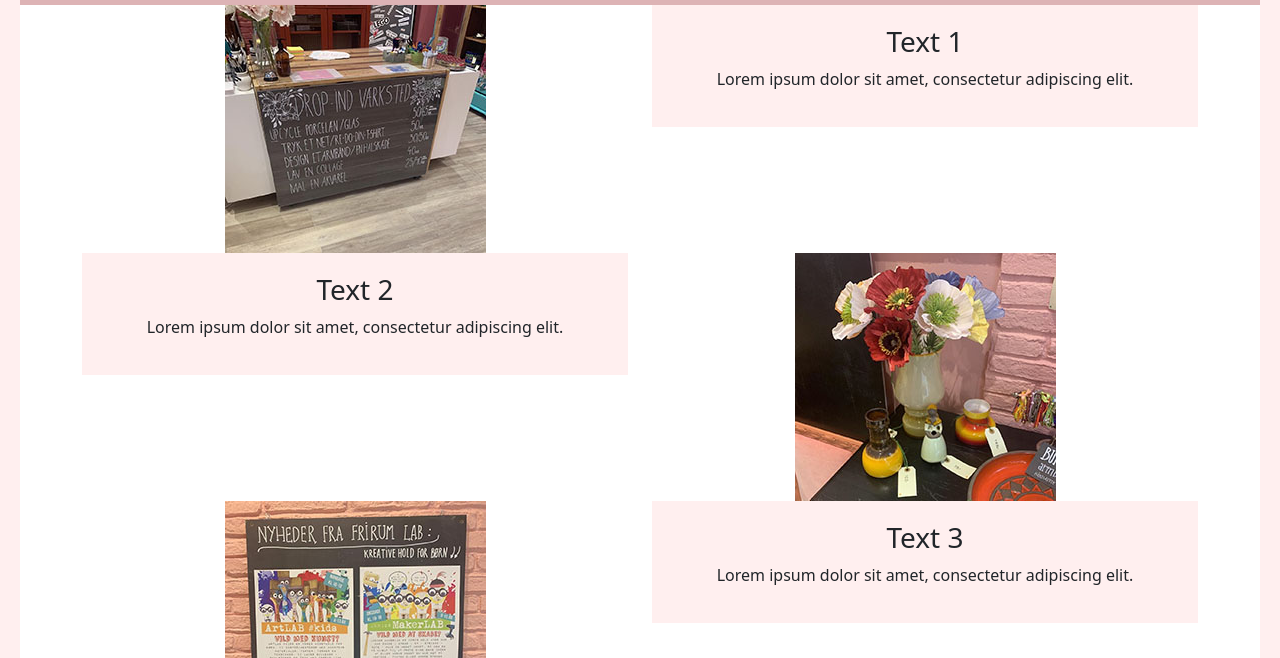
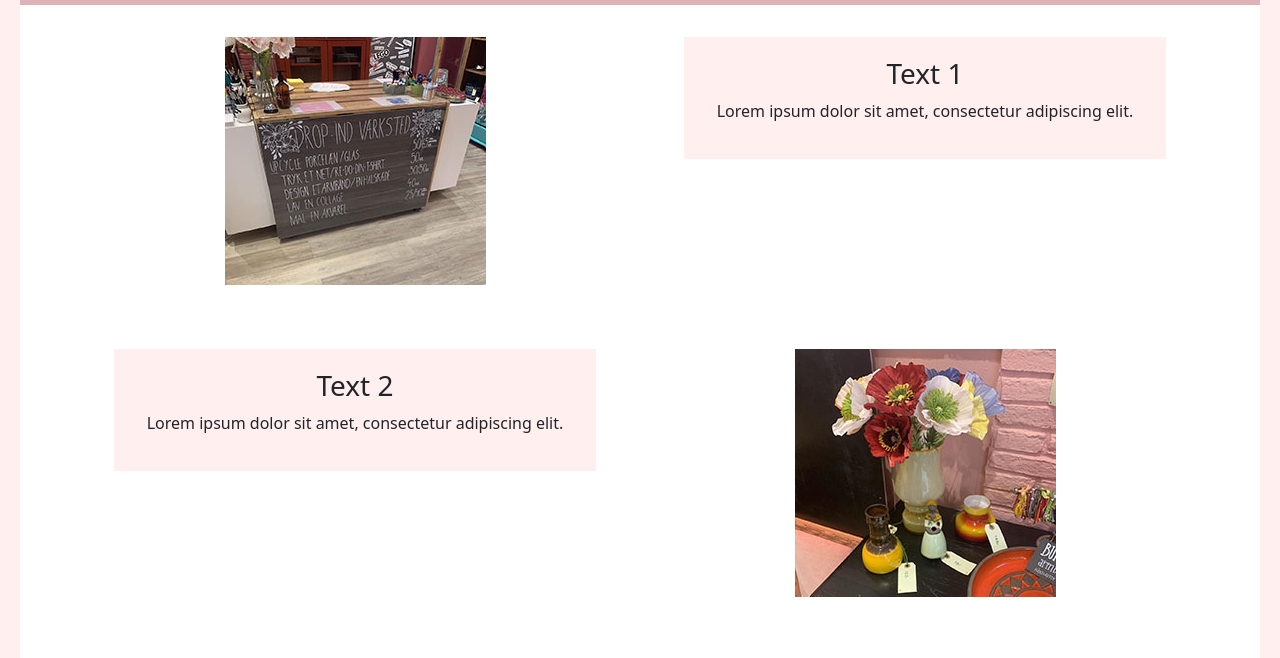
Before and after one commit to JTurka/FriRUM-Lab, a website: page index.html in a window 1280 px wide. Shown: the part 71-729 px from the top of the page. Drawn offline with nearby package versions, Linux system fonts and the light colour scheme.

Commit message:
Færdig webside

```diff
--- a/css/styles.scss
+++ b/css/styles.scss
@@ -15,6 +15,7 @@ body {
 
 /* Image container */
 .image-container {
+  margin: 2em;
   text-align: center;
 }
 
@@ -22,5 +23,6 @@ body {
 .text-container {
   background-color: #FFEFEF; /* Replace with your desired text background color */
   padding: 20px;
+  margin: 2em;
   text-align: center;
 }
```
Also changed, not shown: css/styles.css, images/kreativtvaerksted.png, 1 other file.
